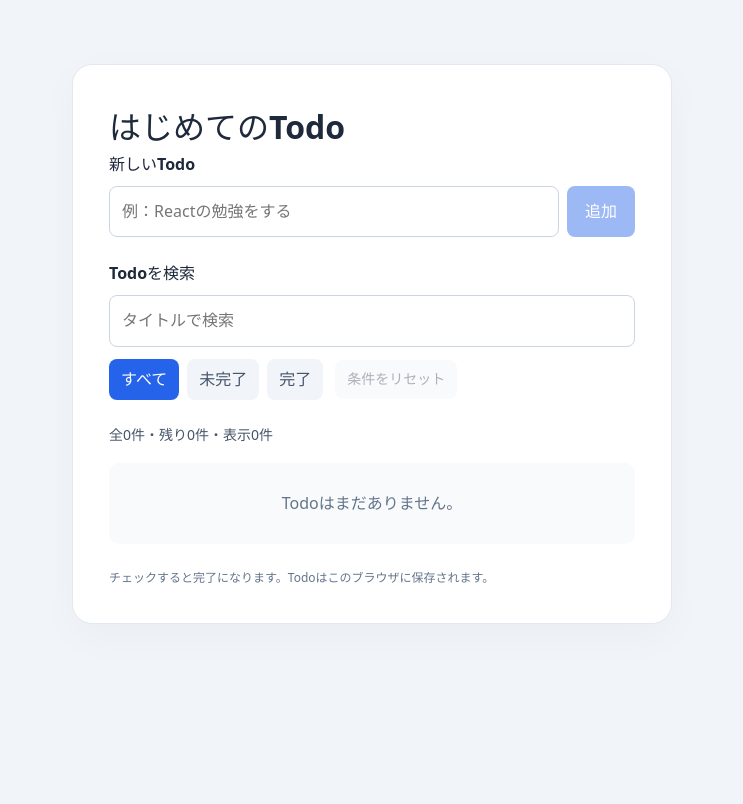
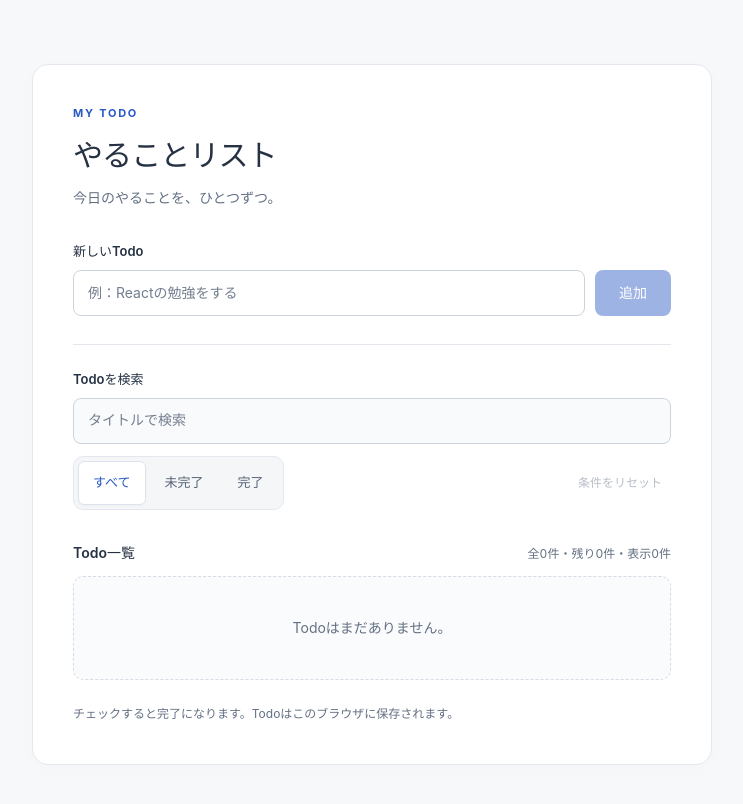
Before and after one commit to git-yuji/react-simple-todo, a React (Vite) app: page / in a window 1280 px wide. Shown: the top 804 px of the page, without its empty margins (268-1011 px from the left). Built offline with nearby package versions, Linux system fonts and the light colour scheme.

Commit message:
Refresh todo app with a simple, clean design

```diff
--- a/src/App.tsx
+++ b/src/App.tsx
@@ -32,8 +32,10 @@ export default function App() {
 
   return (
     <main className="todo-app">
-      <header>
-        <h1>はじめてのTodo</h1>
+      <header className="app-header">
+        <p className="eyebrow">MY TODO</p>
+        <h1>やることリスト</h1>
+        <p className="description">今日のやることを、ひとつずつ。</p>
       </header>
 
       <TodoForm onAdd={addTodo} />
@@ -46,9 +48,12 @@ export default function App() {
         onReset={resetFilters}
       />
 
-      <p className="summary" role="status">
-        全{todos.length}件・残り{remainingCount}件・表示{visibleTodos.length}件
-      </p>
+      <div className="list-heading">
+        <h2>Todo一覧</h2>
+        <p className="summary" role="status">
+          全{todos.length}件・残り{remainingCount}件・表示{visibleTodos.length}件
+        </p>
+      </div>
 
       {todos.length === 0 ? (
         <p className="empty">Todoはまだありません。</p>
--- a/src/style.css
+++ b/src/style.css
@@ -1,56 +1,146 @@
 :root {
-  font-family: system-ui, -apple-system, BlinkMacSystemFont, 'Segoe UI', sans-serif;
-  color: #1e293b;
-  background: #f1f5f9;
+  font-family: -apple-system, BlinkMacSystemFont, 'Segoe UI', 'Noto Sans JP', sans-serif;
+  color: #263244;
+  background: #f7f8fa;
   line-height: 1.6;
   font-synthesis: none;
+  color-scheme: light;
+  --accent: #2859c5;
+  --muted: #637083;
+  --border: #e4e8ee;
 }
+
 * { box-sizing: border-box; }
-body { margin: 0; padding: 64px 20px; }
+body { margin: 0; padding: 64px 24px; }
+button, input { font: inherit; }
+button, input[type='checkbox'] { touch-action: manipulation; }
+
 .todo-app {
-  max-width: 600px;
+  width: 100%;
+  max-width: 680px;
   margin: 0 auto;
-  padding: 36px;
-  background: white;
-  border: 1px solid #e2e8f0;
-  border-radius: 20px;
-  box-shadow: 0 12px 40px #1e293b08;
+  padding: 40px;
+  background: #fff;
+  border: 1px solid var(--border);
+  border-radius: 16px;
+  box-shadow: 0 4px 24px #26324404;
 }
-.eyebrow { margin: 0 0 8px; color: #2563eb; font-size: 13px; font-weight: 700; }
-h1 { margin: 0; font-size: clamp(24px, 5vw, 32px); }
-.description { margin: 8px 0 28px; color: #64748b; }
-.add-form > label { display: block; margin-bottom: 8px; font-weight: 600; }
-.input-row { display: flex; gap: 8px; }
+
+.app-header { padding-bottom: 32px; }
+.eyebrow {
+  margin: 0 0 8px;
+  color: var(--accent);
+  font-size: 11px;
+  font-weight: 700;
+  letter-spacing: .16em;
+}
+h1 { margin: 0; font-size: clamp(25px, 5vw, 30px); font-weight: 700; letter-spacing: -.03em; }
+.description { margin: 8px 0 0; color: var(--muted); font-size: 14px; }
+
+.add-form > label, .todo-filters > label {
+  display: block;
+  margin-bottom: 8px;
+  font-size: 13px;
+  font-weight: 600;
+}
+.input-row { display: flex; gap: 10px; }
 input[type='text'], input[type='search'] {
-  width: 100%; min-width: 0; padding: 12px;
-  border: 1px solid #cbd5e1; border-radius: 8px; font: inherit;
+  width: 100%;
+  min-width: 0;
+  min-height: 46px;
+  padding: 10px 14px;
+  border: 1px solid #ccd3dd;
+  border-radius: 8px;
+  background: #fff;
+  color: inherit;
+  font-size: 14px;
 }
-button { border: 0; border-radius: 8px; padding: 10px 18px; font: inherit; cursor: pointer; }
-button[type='submit'] { background: #2563eb; color: white; flex-shrink: 0; }
-button[type='submit']:hover { background: #1d4ed8; }
+input::placeholder { color: #737e8e; }
+input[type='search'] { background: #f9fafb; }
+button {
+  min-height: 44px;
+  padding: 10px 16px;
+  border: 1px solid transparent;
+  border-radius: 8px;
+  background: #f2f4f7;
+  color: inherit;
+  cursor: pointer;
+  font-size: 14px;
+  font-weight: 500;
+}
+button[type='submit'] {
+  flex-shrink: 0;
+  min-width: 76px;
+  background: var(--accent);
+  color: #fff;
+}
+button[type='submit']:hover:enabled { background: #204aa7; }
 button:disabled { opacity: .45; cursor: not-allowed; }
-:focus-visible { outline: 3px solid #60a5fa; outline-offset: 3px; }
-.summary { margin: 24px 0 12px; font-size: 14px; color: #475569; }
-.todo-filters { margin-top: 24px; }
-.todo-filters > label { display: block; margin-bottom: 8px; font-weight: 600; }
-.filter-row { display: flex; flex-wrap: wrap; align-items: center; gap: 12px; margin-top: 12px; }
-.status-filters { display: flex; flex-wrap: wrap; gap: 8px; }
-.status-filters button { padding: 8px 12px; background: #f1f5f9; color: #475569; }
-.status-filters button:hover { background: #e2e8f0; }
-.status-filters button[aria-pressed='true'] { background: #2563eb; color: white; }
-.reset-filters { padding: 8px 12px; background: #f1f5f9; color: #475569; font-size: 14px; }
-.reset-filters:hover:enabled { background: #e2e8f0; }
-.empty { padding: 28px 16px; background: #f8fafc; border-radius: 10px; text-align: center; color: #64748b; }
-.todo-list { margin: 0; padding: 0; list-style: none; }
-.todo-list li { display: flex; align-items: center; gap: 12px; padding: 14px 0; border-bottom: 1px solid #e2e8f0; }
-.todo-label { display: flex; align-items: center; gap: 12px; flex: 1; min-width: 0; cursor: pointer; }
+:focus-visible { outline: 3px solid #2859c5; outline-offset: 3px; }
+
+.todo-filters {
+  margin-top: 28px;
+  padding-top: 24px;
+  border-top: 1px solid var(--border);
+}
+.filter-row { display: flex; flex-wrap: wrap; align-items: center; justify-content: space-between; gap: 12px; margin-top: 12px; }
+.status-filters {
+  display: flex;
+  flex-wrap: wrap;
+  gap: 4px;
+  padding: 4px;
+  border: 1px solid var(--border);
+  border-radius: 10px;
+  background: #f5f6f8;
+}
+.status-filters button {
+  padding: 8px 14px;
+  border-radius: 6px;
+  background: transparent;
+  color: #566276;
+  font-size: 13px;
+}
+.status-filters button:hover:enabled { background: #e9edf3; }
+.status-filters button[aria-pressed='true'] {
+  background: #fff;
+  color: var(--accent);
+  border-color: #dde3ed;
+  box-shadow: 0 1px 2px #26324408;
+}
+.reset-filters { padding: 8px; background: transparent; color: var(--muted); font-size: 12px; }
+.reset-filters:hover:enabled { color: var(--accent); text-decoration: underline; }
+
+.list-heading { display: flex; flex-wrap: wrap; justify-content: space-between; align-items: baseline; gap: 8px; margin: 32px 0 12px; }
+.list-heading h2 { margin: 0; font-size: 14px; font-weight: 600; }
+.summary { margin: 0; color: var(--muted); font-size: 12px; font-variant-numeric: tabular-nums; }
+.empty {
+  margin: 0;
+  padding: 40px 20px;
+  border: 1px dashed #d5dce6;
+  border-radius: 10px;
+  background: #fafbfc;
+  text-align: center;
+  color: var(--muted);
+  font-size: 14px;
+}
+.todo-list { margin: 0; padding: 0; list-style: none; border-top: 1px solid var(--border); }
+.todo-list li { display: flex; align-items: center; gap: 12px; padding: 12px 0; border-bottom: 1px solid var(--border); }
+.todo-label { display: flex; align-items: center; gap: 12px; flex: 1; min-width: 0; min-height: 44px; cursor: pointer; font-size: 14px; }
 .todo-label span { overflow-wrap: anywhere; }
-input[type='checkbox'] { width: 20px; height: 20px; flex-shrink: 0; accent-color: #2563eb; }
-.completed .todo-label span { text-decoration: line-through; color: #64748b; }
-.delete-button { background: #fff1f2; color: #be123c; padding: 8px 12px; flex-shrink: 0; font-size: 14px; }
-.delete-button:hover { background: #ffe4e6; }
-.note { margin: 24px 0 0; font-size: 12px; color: #64748b; }
+input[type='checkbox'] { width: 20px; height: 20px; margin: 0; flex-shrink: 0; accent-color: var(--accent); cursor: pointer; }
+.completed .todo-label span { text-decoration: line-through; color: #748094; }
+.delete-button { flex-shrink: 0; padding: 8px 12px; background: transparent; color: var(--muted); font-size: 12px; }
+.delete-button:hover:enabled { background: #fff1f2; color: #a7213c; }
+.note { margin: 24px 0 0; color: var(--muted); font-size: 12px; }
+.note[role='alert'] { padding: 12px 14px; border: 1px solid #ebd2a0; border-radius: 8px; background: #fffbef; color: #78500d; }
+
 @media (max-width: 480px) {
   body { padding: 24px 12px; }
-  .todo-app { padding: 24px 18px; }
+  .todo-app { padding: 28px 20px; border-radius: 12px; }
+  .app-header { padding-bottom: 28px; }
+  .input-row { gap: 8px; }
+  .filter-row { gap: 8px; }
+  .status-filters { flex: 1; }
+  .status-filters button { flex: 1; padding-inline: 10px; }
+  .reset-filters { margin-left: auto; }
 }
```
